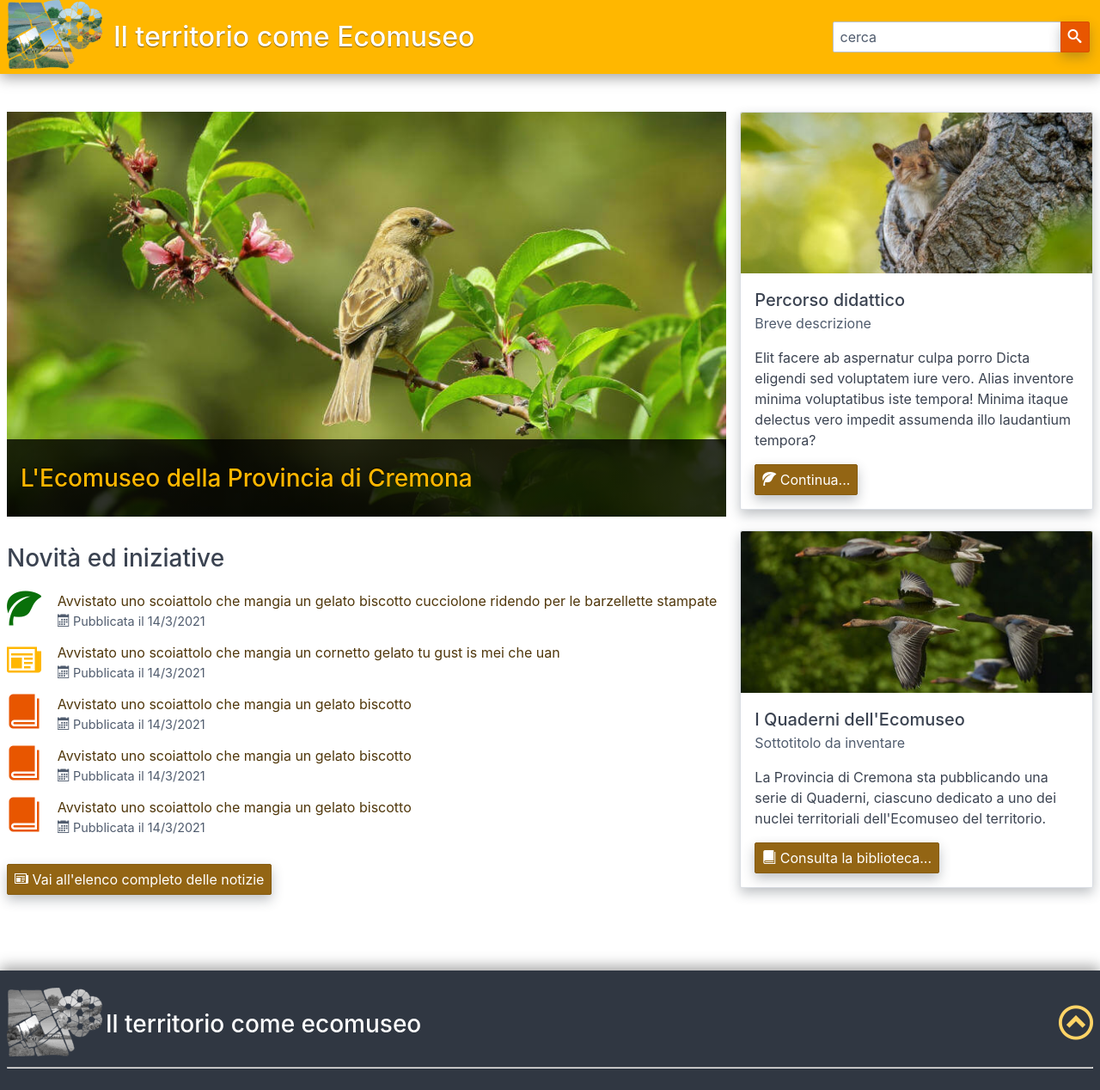
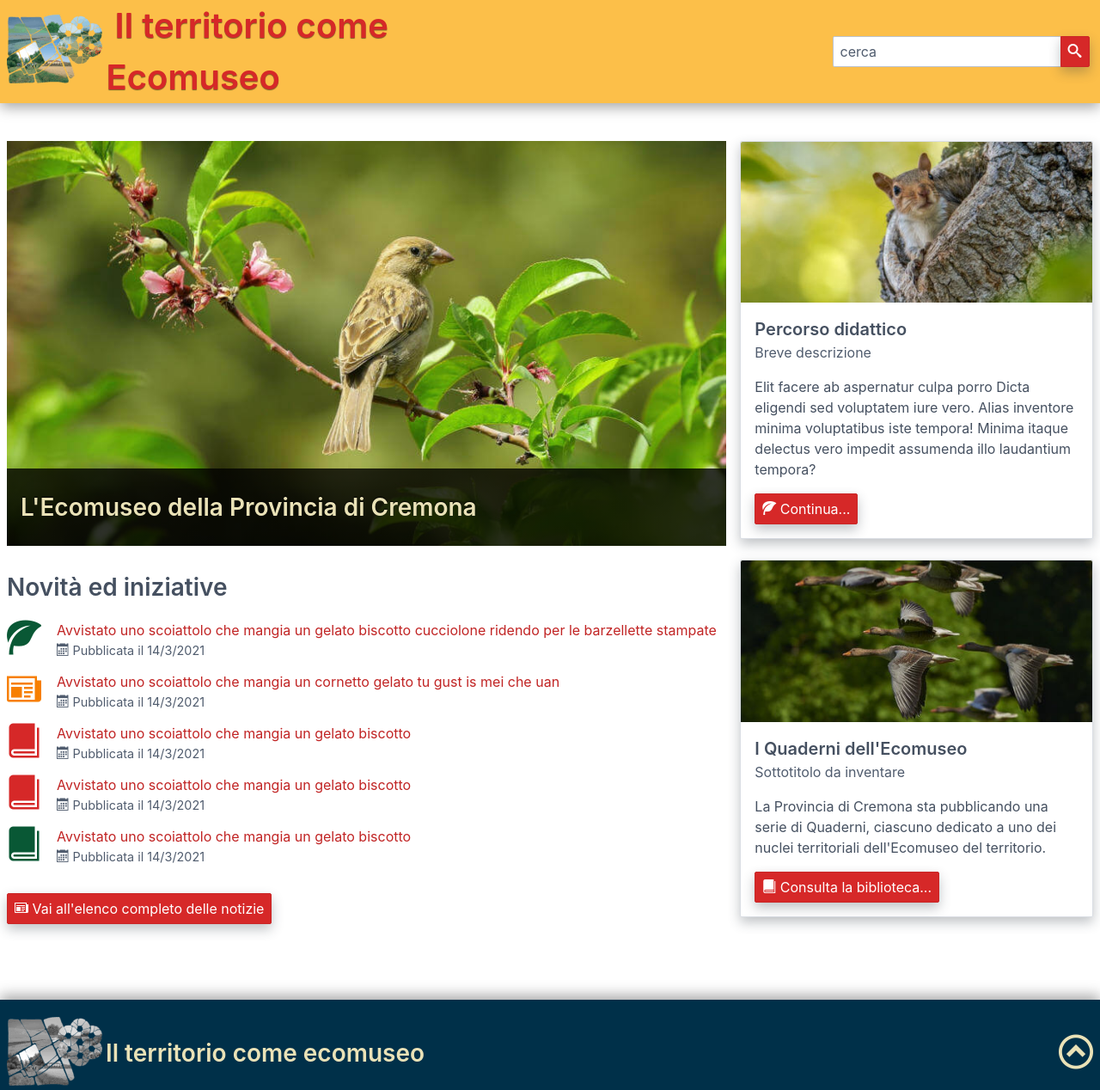
Before and after one commit to provinciadicremona/grafica-ecomuseo, a PHP site: page /home.php in a window 1280 px wide. Shown: the top 1268 px of the page at 86% size. Run offline with PHP 8.4, Linux system fonts and the light colour scheme; style sheets or scripts are compiled from the project's sources; some web fonts are replaced.

Commit message:
Modifiche grafiche, header giallo e rosso

```diff
--- a/assets/src/_ecomuseo.scss
+++ b/assets/src/_ecomuseo.scss
@@ -35,16 +35,18 @@ ul.breadcrumb {
 .testata {
     @extend .column;
     @extend .col-12;
-    background: $warning-color;
+    background: $cool-yellow;
     // background: #006b43;
     box-shadow: rgba(0, 0, 0, 0.35) 0px 5px 15px;
     margin-bottom: $unit-5;
 }
 .testata-titolo {
     text-shadow: 0 1px 1px rgba(0,0,0,.50);
-    color: $light-color;
-    @extend .h2;
+    color: $cool-red;
+    @extend .h1;
+    font-weight: 600;
     @media (max-width: $size-lg) {
+        font-weight: 400;
         font-size: 1rem;
     }
     @media (max-width: $size-sm) {
@@ -61,11 +63,12 @@ nav {
   border-left: 1px dashed lighten($primary-color, 20%);
 }
 footer {
-    background: darken($gray-color-dark, 40%);
+    // background: darken($gray-color-dark, 40%);
+    background: $cool-blue;
     margin-top: 2rem;
     padding-top: 1rem;
     padding-bottom: 0;
-    color: $gray-color-dark;
+    color: $light-color;
     font-size: $font-size-sm;
     box-shadow: rgba(0, 0, 0, 0.35) 0px -5px 15px;
     h3,h4,h5 {
@@ -73,15 +76,16 @@ footer {
     }
 
     a,:visited,:link {
-        // color: $warning-color;
-        color: lighten($warning-color, 20%);
+        color: $cool-beige;
+        // color: lighten($cool-yellow, 20%);
+        // color: $cool-yellow;
         &:hover {
-            color: #fff;
+            color: $cool-yellow;
             text-decoration: none;
         }
     }
     .footer-titolo {
-        color: $light-color;
+        color: $cool-beige;
         @extend .h3;
         @media (max-width: $size-md) {
             font-size: 1rem;
@@ -129,7 +133,7 @@ figure.hero-figure {
         background: linear-gradient(rgba(0, 0, 0, 0.8), rgba(0, 0, 0, 0.8));
         a {
             text-shadow: 0px -1px 1px rgba(0,0,0,.95);
-            color: $warning-color;
+            color: $cool-beige;
         }
 
     }
--- a/assets/src/_typography.scss
+++ b/assets/src/_typography.scss
@@ -7,7 +7,7 @@ h4,
 h5,
 h6 {
   color: inherit;
-  font-weight: 500;
+  font-weight: 600;
   line-height: 1.2;
   margin-bottom: .5em;
   margin-top: 0;
@@ -18,7 +18,7 @@ h6 {
 .h4,
 .h5,
 .h6 {
-  font-weight: 500;
+  font-weight: 600;
 }
 h1,
 .h1 {
--- a/assets/src/_variables.scss
+++ b/assets/src/_variables.scss
@@ -4,9 +4,18 @@ $version: "0.5.9";
 // Core features
 $rtl: false !default;
 
+// nuovi colori da coolors.co
+$cool-beige:  #eae2b7;
+$cool-yellow:  #fcbf49;
+$cool-orange:  #f77f00;
+$cool-red:  #d62828;
+$cool-blue:  #003049;
+$cool-green:  #095835;
+
 // Core colors
 // $primary-color: #5755d9 !default;
-$primary-color: #936514 !default;
+// $primary-color: #936514 !default;
+$primary-color: $cool-red !default;
 $primary-color-dark: darken($primary-color, 3%) !default;
 $primary-color-light: lighten($primary-color, 3%) !default;
 $secondary-color: lighten($primary-color, 37.5%) !default;
@@ -29,17 +38,24 @@ $bg-color-light: $light-color !default;
 
 // Control colors
 // $success-color: #32b643 !default;
-$success-color: #09700a !default;
-$warning-color: #ffb700 !default;
-$error-color: #e85600 !default;
+// Colori al 5/7/2022
+// $success-color: #09700a !default;
+// $warning-color: #ffb700 !default;
+// $error-color: #e85600 !default;
+
+
+$success-color: $cool-green !default;
+$warning-color: $cool-orange !default;
+$error-color: $cool-red  !default;
 
 // Other colors
 $code-color: #d73e48 !default;
 $highlight-color: #ffe9b3 !default;
 $body-bg: $bg-color-light !default;
-$body-font-color: lighten($dark-color, 5%) !default;
+$body-font-color: lighten($dark-color, 10%) !default;
 // $link-color: $error-color !default;
-$link-color: darken($primary-color, 15%) !default;
+$link-color: darken($cool-red, 5%) !default;
+// $link-color: darken($primary-color, 15%) !default;
 $link-color-dark: darken($link-color, 10%) !default;
 $link-color-light: lighten($link-color, 10%) !default;
 
--- a/assets/src/utilities/_colors.scss
+++ b/assets/src/utilities/_colors.scss
@@ -20,7 +20,8 @@
 
 @include bg-color-variant(".bg-secondary", $secondary-color);
 
-@include bg-color-variant(".bg-dark", $dark-color);
+// @include bg-color-variant(".bg-dark", $dark-color);
+@include bg-color-variant(".bg-dark", $cool-blue);
 
 @include bg-color-variant(".bg-gray", $bg-color);
 
--- a/footer.php
+++ b/footer.php
@@ -1,6 +1,6 @@
  </div>
         <br class="divider" />
-        <footer class="bg-dark">
+        <footer class=bg-dark>
             <div class="container grid-xl">
                 <div class="columns">
                     <div class="navbar column col-12">
--- a/home.php
+++ b/home.php
@@ -55,7 +55,7 @@ require_once 'header.php';
                     </article>
                     <article class="tile tile-centered">
                         <div class="tile-icon">
-                            <div class="example-tile-icon text-error h1">
+                            <div class="example-tile-icon text-success h1">
                                 <i class="icon icon-book centered"></i>&nbsp;
                             </div>
                         </div>
```
